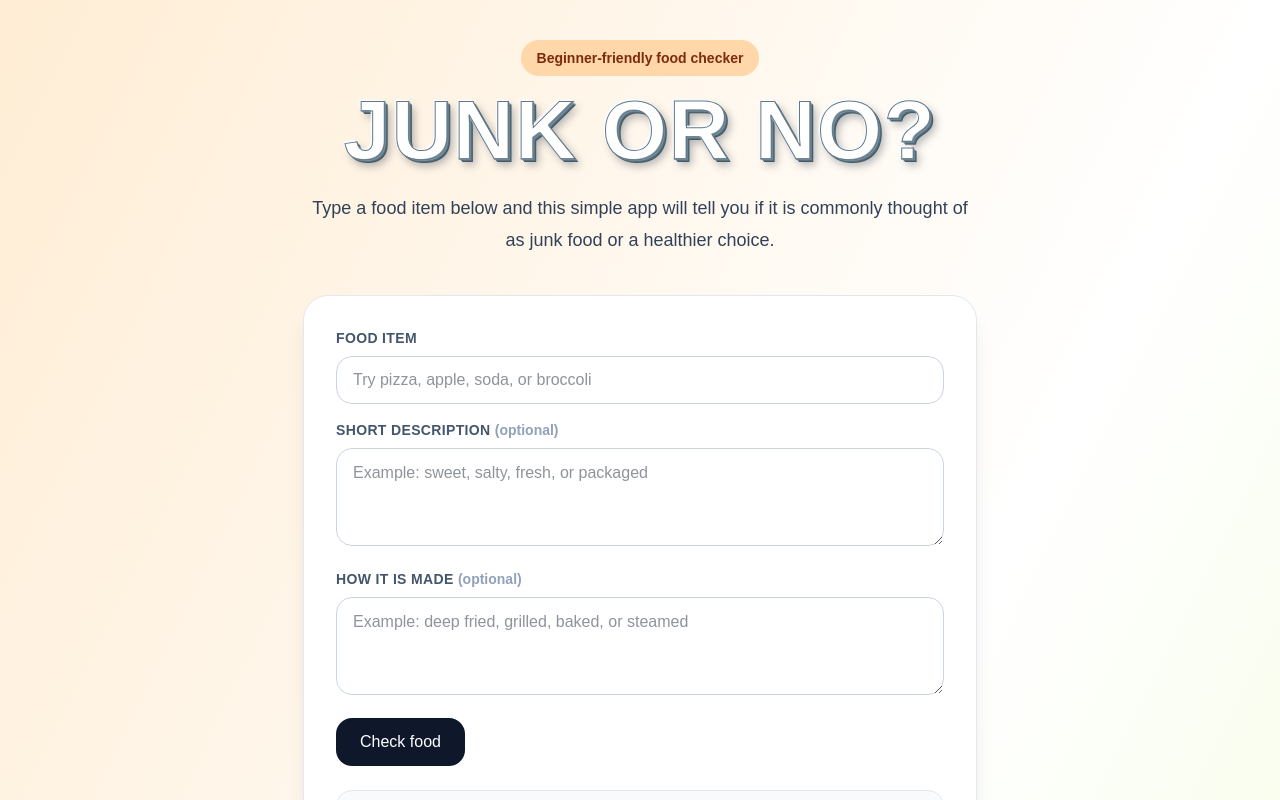
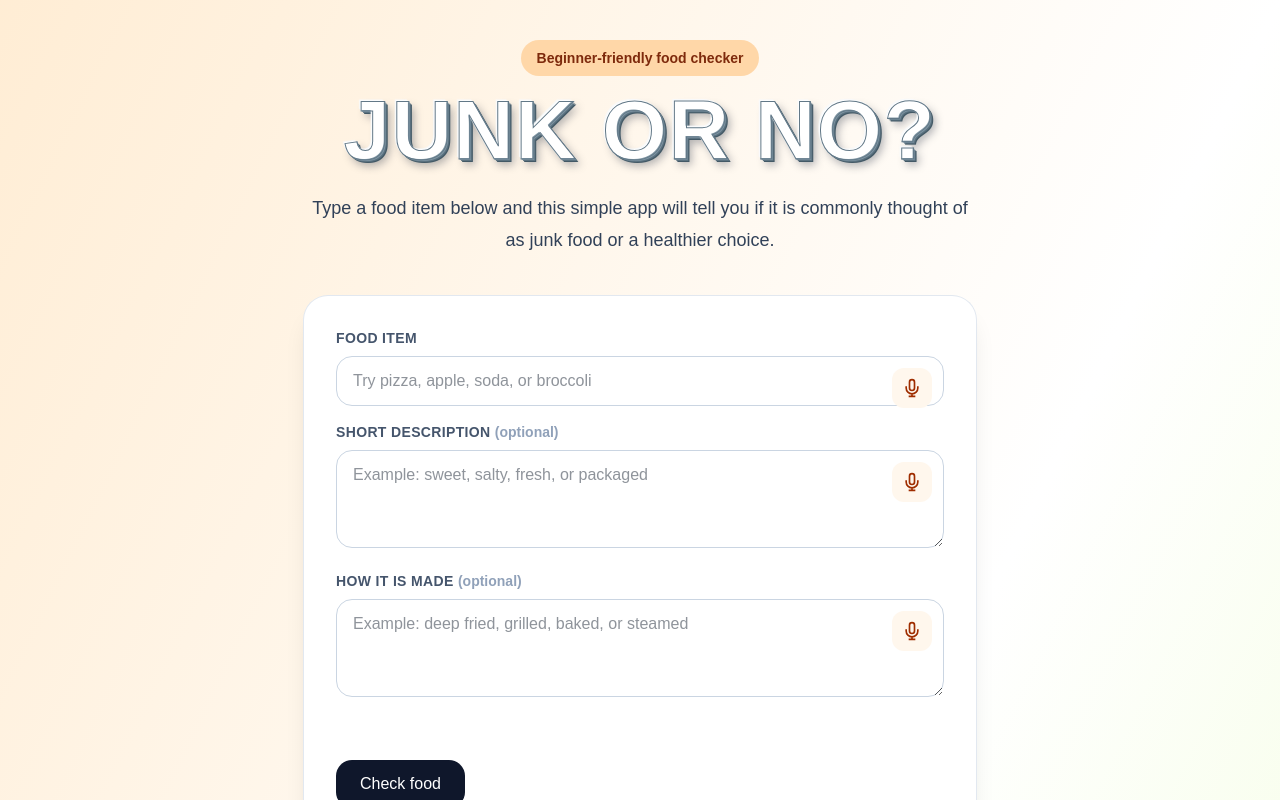
Before and after one commit to ywanglab/JunkFood_or_No_v2, a Next.js app: page / in a window 1280 px wide. Shown: the top 800 px of the page. Built offline with nearby package versions, Linux system fonts and the light colour scheme.

Commit message:
feat: add voice input functionality for food item, description, and preparation fields

```diff
--- a/app/page.js
+++ b/app/page.js
@@ -1,6 +1,6 @@
 'use client';
 
-import { useMemo, useState } from 'react';
+import { useMemo, useRef, useState } from 'react';
 
 const junkFoods = [
   'burger',
@@ -153,6 +153,29 @@ function getFoodResult(food, description = '', preparation = '') {
   };
 }
 
+function VoiceInputButton({ field, label, listeningField, onStart }) {
+  const isListening = listeningField === field;
+
+  return (
+    <button
+      type="button"
+      onClick={() => onStart(field)}
+      aria-label={isListening ? `Stop voice input for ${label}` : `Use voice input for ${label}`}
+      aria-pressed={isListening}
+      className={`absolute right-3 top-3 grid size-10 place-items-center rounded-xl outline-none motion-safe:transition focus-visible:ring-2 focus-visible:ring-orange-500 focus-visible:ring-offset-2 ${
+        isListening
+          ? 'animate-pulse bg-red-100 text-red-700 motion-reduce:animate-none'
+          : 'bg-orange-50 text-orange-800 hover:bg-orange-100'
+      }`}
+    >
+      <svg viewBox="0 0 24 24" className="size-5" fill="none" stroke="currentColor" strokeWidth="2" aria-hidden="true">
+        <path d="M12 2a3 3 0 0 0-3 3v7a3 3 0 0 0 6 0V5a3 3 0 0 0-3-3Z" />
+        <path d="M19 10v2a7 7 0 0 1-14 0v-2M12 19v3M8 22h8" />
+      </svg>
+    </button>
+  );
+}
+
 export default function Home() {
   const [food, setFood] = useState('');
   const [description, setDescription] = useState('');
@@ -160,6 +183,9 @@ export default function Home() {
   const [submittedFood, setSubmittedFood] = useState('');
   const [submittedDescription, setSubmittedDescription] = useState('');
   const [submittedPreparation, setSubmittedPreparation] = useState('');
+  const [listeningField, setListeningField] = useState('');
+  const [speechMessage, setSpeechMessage] = useState('');
+  const recognitionRef = useRef(null);
   const result = useMemo(
     () => getFoodResult(submittedFood, submittedDescription, submittedPreparation),
     [submittedFood, submittedDescription, submittedPreparation],
@@ -179,6 +205,77 @@ export default function Home() {
     setPreparation('');
     setSubmittedDescription('');
     setSubmittedPreparation('');
+  }
+
+  function startVoiceInput(field) {
+    if (recognitionRef.current) {
+      recognitionRef.current.abort();
+      recognitionRef.current = null;
+
+      if (listeningField === field) {
+        setListeningField('');
+        setSpeechMessage('Voice input stopped.');
+        return;
+      }
+    }
+
+    const SpeechRecognition = window.SpeechRecognition || window.webkitSpeechRecognition;
+
+    if (!SpeechRecognition) {
+      setSpeechMessage('Voice input is not supported by this browser. Try a current version of Chrome or Edge.');
+      return;
+    }
+
+    const fieldConfig = {
+      food: { label: 'food item', setValue: setFood, append: false },
+      description: { label: 'short description', setValue: setDescription, append: true },
+      preparation: { label: 'how it is made', setValue: setPreparation, append: true },
+    }[field];
+    const recognition = new SpeechRecognition();
+
+    recognition.lang = navigator.language || 'en-US';
+    recognition.continuous = false;
+    recognition.interimResults = false;
+    recognition.maxAlternatives = 1;
+
+    recognition.onstart = () => {
+      setListeningField(field);
+      setSpeechMessage(`Listening for ${fieldConfig.label}…`);
+    };
+
+    recognition.onresult = (event) => {
+      const transcript = event.results[0][0].transcript.trim();
+      fieldConfig.setValue((currentValue) => (
+        fieldConfig.append && currentValue.trim()
+          ? `${currentValue.trim()} ${transcript}`
+          : transcript
+      ));
+      setSpeechMessage(`Added voice input to ${fieldConfig.label}.`);
+    };
+
+    recognition.onerror = (event) => {
+      const message = event.error === 'not-allowed'
+        ? 'Microphone access was denied. Allow microphone access and try again.'
+        : event.error === 'no-speech'
+          ? 'No speech was detected. Please try again.'
+          : 'Voice input could not be completed. Please try again.';
+      setSpeechMessage(message);
+    };
+
+    recognition.onend = () => {
+      recognitionRef.current = null;
+      setListeningField('');
+    };
+
+    recognitionRef.current = recognition;
+
+    try {
+      recognition.start();
+    } catch {
+      recognitionRef.current = null;
+      setListeningField('');
+      setSpeechMessage('Voice input could not be started. Please try again.');
+    }
   }
 
   return (
@@ -201,43 +298,56 @@ export default function Home() {
             <label htmlFor="food" className="block text-left text-sm font-bold uppercase tracking-wide text-slate-600">
               Food item
             </label>
+            <div className="relative mt-2">
               <input
                 id="food"
                 type="text"
                 value={food}
                 onChange={(event) => setFood(event.target.value)}
                 placeholder="Try pizza, apple, soda, or broccoli"
-              className="mt-2 min-h-12 w-full rounded-2xl border border-slate-300 px-4 text-lg outline-none motion-safe:transition focus-visible:border-orange-500 focus-visible:ring-4 focus-visible:ring-orange-100"
+                className="min-h-12 w-full rounded-2xl border border-slate-300 py-3 pl-4 pr-16 text-lg outline-none motion-safe:transition focus-visible:border-orange-500 focus-visible:ring-4 focus-visible:ring-orange-100"
               />
+              <VoiceInputButton field="food" label="food item" listeningField={listeningField} onStart={startVoiceInput} />
+            </div>
           </div>
 
           <div>
             <label htmlFor="description" className="block text-left text-sm font-bold uppercase tracking-wide text-slate-600">
               Short description <span className="font-semibold normal-case tracking-normal text-slate-400">(optional)</span>
             </label>
+            <div className="relative mt-2">
               <textarea
                 id="description"
                 value={description}
                 onChange={(event) => setDescription(event.target.value)}
                 placeholder="Example: sweet, salty, fresh, or packaged"
                 rows={3}
-              className="mt-2 w-full rounded-2xl border border-slate-300 px-4 py-3 text-base outline-none motion-safe:transition focus-visible:border-orange-500 focus-visible:ring-4 focus-visible:ring-orange-100"
+                className="w-full rounded-2xl border border-slate-300 py-3 pl-4 pr-16 text-base outline-none motion-safe:transition focus-visible:border-orange-500 focus-visible:ring-4 focus-visible:ring-orange-100"
               />
+              <VoiceInputButton field="description" label="short description" listeningField={listeningField} onStart={startVoiceInput} />
+            </div>
           </div>
 
           <div>
             <label htmlFor="preparation" className="block text-left text-sm font-bold uppercase tracking-wide text-slate-600">
               How it is made <span className="font-semibold normal-case tracking-normal text-slate-400">(optional)</span>
             </label>
+            <div className="relative mt-2">
               <textarea
                 id="preparation"
                 value={preparation}
                 onChange={(event) => setPreparation(event.target.value)}
                 placeholder="Example: deep fried, grilled, baked, or steamed"
                 rows={3}
-              className="mt-2 w-full rounded-2xl border border-slate-300 px-4 py-3 text-base outline-none motion-safe:transition focus-visible:border-orange-500 focus-visible:ring-4 focus-visible:ring-orange-100"
+                className="w-full rounded-2xl border border-slate-300 py-3 pl-4 pr-16 text-base outline-none motion-safe:transition focus-visible:border-orange-500 focus-visible:ring-4 focus-visible:ring-orange-100"
               />
+              <VoiceInputButton field="preparation" label="how it is made" listeningField={listeningField} onStart={startVoiceInput} />
             </div>
+          </div>
+
+          <p className="min-h-6 text-sm text-slate-600" role="status" aria-live="polite">
+            {speechMessage}
+          </p>
 
           <button
             type="submit"
```
Lines whose indentation alone changed are shown as unchanged.
